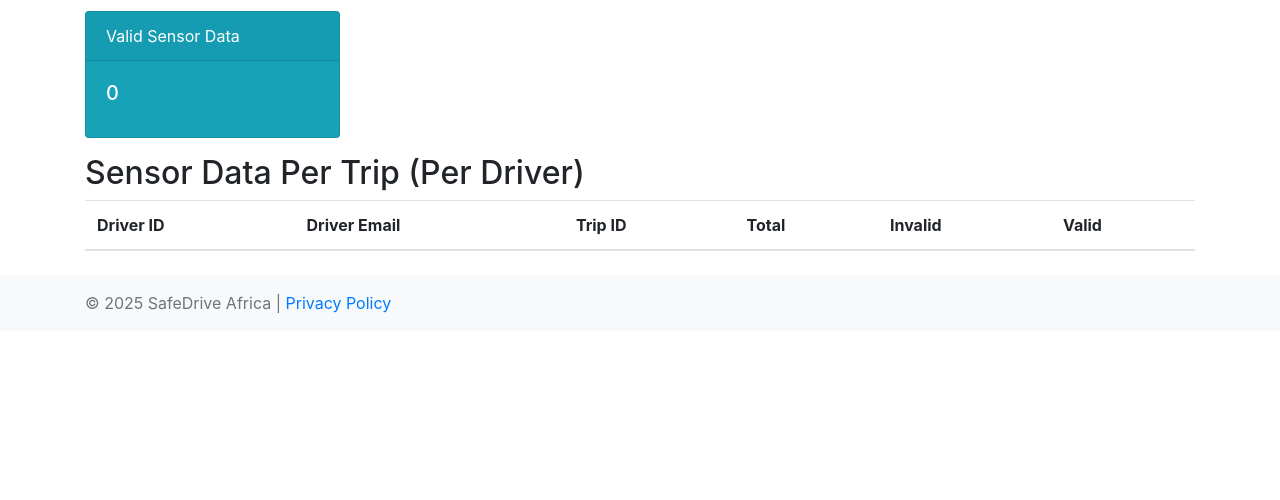
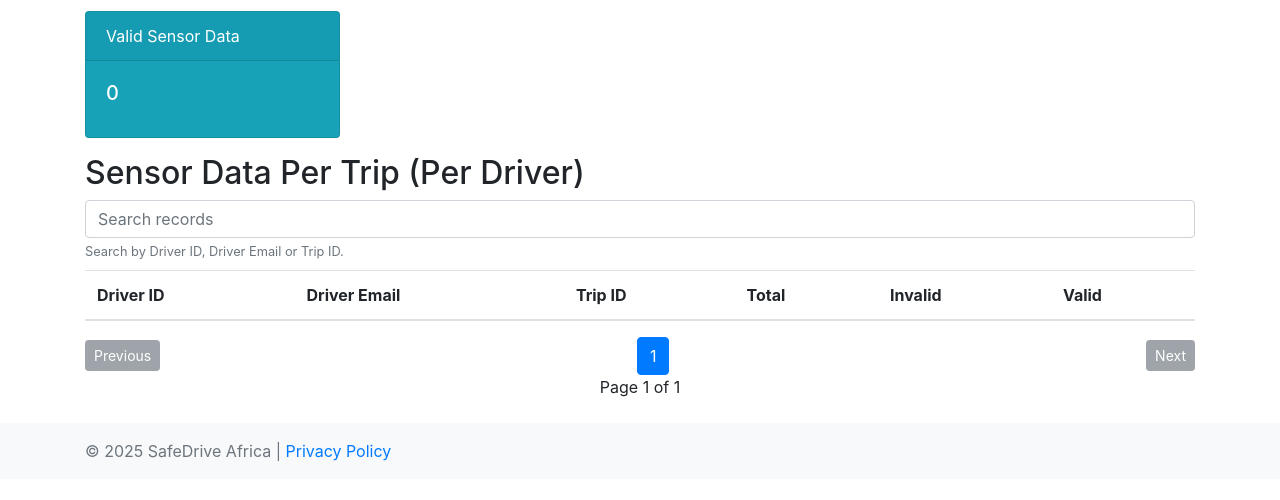
Before and after one commit to iniakponode/safe-drive-africa-datahub, a FastAPI app: page / in a window 1280 px wide. Shown: the part 284-784 px from the top of the page. Run offline with FastAPI, Linux system fonts and the light colour scheme; lists and menus that the app fills with data are empty; some libraries are stand-ins or nearby versions.

Commit message:
Improve table pagination and loading overlay

```diff
--- a/app/static/css/main.css
+++ b/app/static/css/main.css
@@ -0,0 +1,20 @@
+#loading-overlay {
+    position: fixed;
+    top: 0;
+    left: 0;
+    width: 100%;
+    height: 100%;
+    background: rgba(255, 255, 255, 0.7);
+    display: flex;
+    align-items: center;
+    justify-content: center;
+    z-index: 10000;
+}
+
+#loading-overlay.hidden {
+    display: none;
+}
+
+.pagination {
+    margin-bottom: 0;
+}
--- a/app/static/js/main.js
+++ b/app/static/js/main.js
@@ -0,0 +1,103 @@
+function hideLoadingOverlay() {
+    const overlay = document.getElementById('loading-overlay');
+    if (overlay) {
+        overlay.classList.add('hidden');
+    }
+}
+
+// store paginators globally so that tables updated dynamically can refresh
+window.tablePaginators = window.tablePaginators || {};
+
+function setupTablePagination(config) {
+    const table = document.getElementById(config.tableId);
+    const searchInput = document.getElementById(config.searchInputId);
+    const prevBtn = document.getElementById(config.prevBtnId);
+    const nextBtn = document.getElementById(config.nextBtnId);
+    const pageInfo = document.getElementById(config.pageInfoId);
+    const pageNumbers = document.getElementById(config.pageNumbersId);
+    if (!table || !searchInput || !prevBtn || !nextBtn || !pageInfo) {
+        return null;
+    }
+
+    let rows = Array.from(table.querySelectorAll('tbody tr'));
+    let filteredRows = rows.slice();
+    let currentPage = 1;
+    const rowsPerPage = config.rowsPerPage || 10;
+
+    function render() {
+        const totalPages = Math.max(1, Math.ceil(filteredRows.length / rowsPerPage));
+        currentPage = Math.min(currentPage, totalPages);
+        const start = (currentPage - 1) * rowsPerPage;
+        const end = start + rowsPerPage;
+        rows.forEach(row => row.style.display = 'none');
+        filteredRows.slice(start, end).forEach(row => row.style.display = '');
+        pageInfo.textContent = `Page ${currentPage} of ${totalPages}`;
+        prevBtn.disabled = currentPage === 1;
+        nextBtn.disabled = currentPage === totalPages;
+        if (pageNumbers) {
+            pageNumbers.innerHTML = '';
+            for (let i = 1; i <= totalPages; i++) {
+                const li = document.createElement('li');
+                li.className = 'page-item' + (i === currentPage ? ' active' : '');
+                const a = document.createElement('a');
+                a.className = 'page-link';
+                a.href = '#';
+                a.textContent = i;
+                a.addEventListener('click', (e) => {
+                    e.preventDefault();
+                    currentPage = i;
+                    render();
+                });
+                li.appendChild(a);
+                pageNumbers.appendChild(li);
+            }
+        }
+    }
+
+    function filterRows() {
+        const q = searchInput.value.toLowerCase();
+        filteredRows = rows.filter(r => r.textContent.toLowerCase().includes(q));
+        currentPage = 1;
+        render();
+    }
+
+    searchInput.addEventListener('input', filterRows);
+    prevBtn.addEventListener('click', () => { if (currentPage > 1) { currentPage--; render(); }});
+    nextBtn.addEventListener('click', () => { const totalPages = Math.ceil(filteredRows.length / rowsPerPage); if (currentPage < totalPages) { currentPage++; render(); }});
+
+    function refresh() {
+        rows = Array.from(table.querySelectorAll('tbody tr'));
+        filterRows();
+    }
+
+    render();
+    return { refresh };
+}
+
+document.addEventListener('DOMContentLoaded', function() {
+    hideLoadingOverlay();
+    window.tablePaginators.trip = setupTablePagination({
+        tableId: 'trip-table',
+        searchInputId: 'trip-search',
+        prevBtnId: 'trip-prev',
+        nextBtnId: 'trip-next',
+        pageInfoId: 'trip-page-info',
+        pageNumbersId: 'trip-pages',
+        rowsPerPage: 10
+    });
+    window.tablePaginators.driver = setupTablePagination({
+        tableId: 'driver-stats-table',
+        searchInputId: 'driver-search',
+        prevBtnId: 'driver-prev',
+        nextBtnId: 'driver-next',
+        pageInfoId: 'driver-page-info',
+        pageNumbersId: 'driver-pages',
+        rowsPerPage: 10
+    });
+});
+
+// hide overlay if page already loaded
+if (document.readyState === 'complete' || document.readyState === 'interactive') {
+    hideLoadingOverlay();
+}
+window.addEventListener('load', hideLoadingOverlay);
--- a/app/templates/base.html
+++ b/app/templates/base.html
@@ -10,7 +10,12 @@
   <link rel="stylesheet" href="/static/css/navbar.css" />
   {% block head %}{% endblock %}
 </head>
-<body>
+  <body>
+  <div id="loading-overlay">
+    <div class="spinner-border text-primary" role="status">
+      <span class="sr-only">Loading...</span>
+    </div>
+  </div>
   {% include "partials/header.html" %}
 
   <div class="container my-4">
@@ -60,6 +65,9 @@
             `;
             tableBody.appendChild(tr);
           });
+          if (window.tablePaginators && window.tablePaginators.trip) {
+            window.tablePaginators.trip.refresh();
+          }
         }
 
         // Update the driver stats table (from driver_stats.html)
@@ -77,6 +85,10 @@
             `;
             driverStatsTableBody.appendChild(tr);
           });
+
+          if (window.tablePaginators && window.tablePaginators.driver) {
+            window.tablePaginators.driver.refresh();
+          }
 
           // Update footer totals
           if (document.getElementById("drivers-total-num-trips")) {
--- a/app/templates/pages/index.html
+++ b/app/templates/pages/index.html
@@ -52,7 +52,11 @@
 
   <!-- Table: Sensor Data Per Trip (Per Driver) -->
   <h2>Sensor Data Per Trip (Per Driver)</h2>
-  <table class="table table-striped">
+  <div class="mb-2">
+    <input id="trip-search" class="form-control" placeholder="Search records" />
+    <small class="form-text text-muted">Search by Driver ID, Driver Email or Trip ID.</small>
+  </div>
+  <table id="trip-table" class="table table-striped">
     <thead>
       <tr>
         <th>Driver ID</th>
@@ -76,4 +80,12 @@
       {% endfor %}
     </tbody>
   </table>
+  <div class="d-flex justify-content-between align-items-center">
+    <button id="trip-prev" class="btn btn-sm btn-secondary">Previous</button>
+    <ul id="trip-pages" class="pagination mb-0"></ul>
+    <button id="trip-next" class="btn btn-sm btn-secondary">Next</button>
+  </div>
+  <div class="text-center">
+    <span id="trip-page-info"></span>
+  </div>
 {% endblock %}
```
Also changed, not shown: app/templates/pages/driver_stats.html (+13 -1 lines), README.md.
